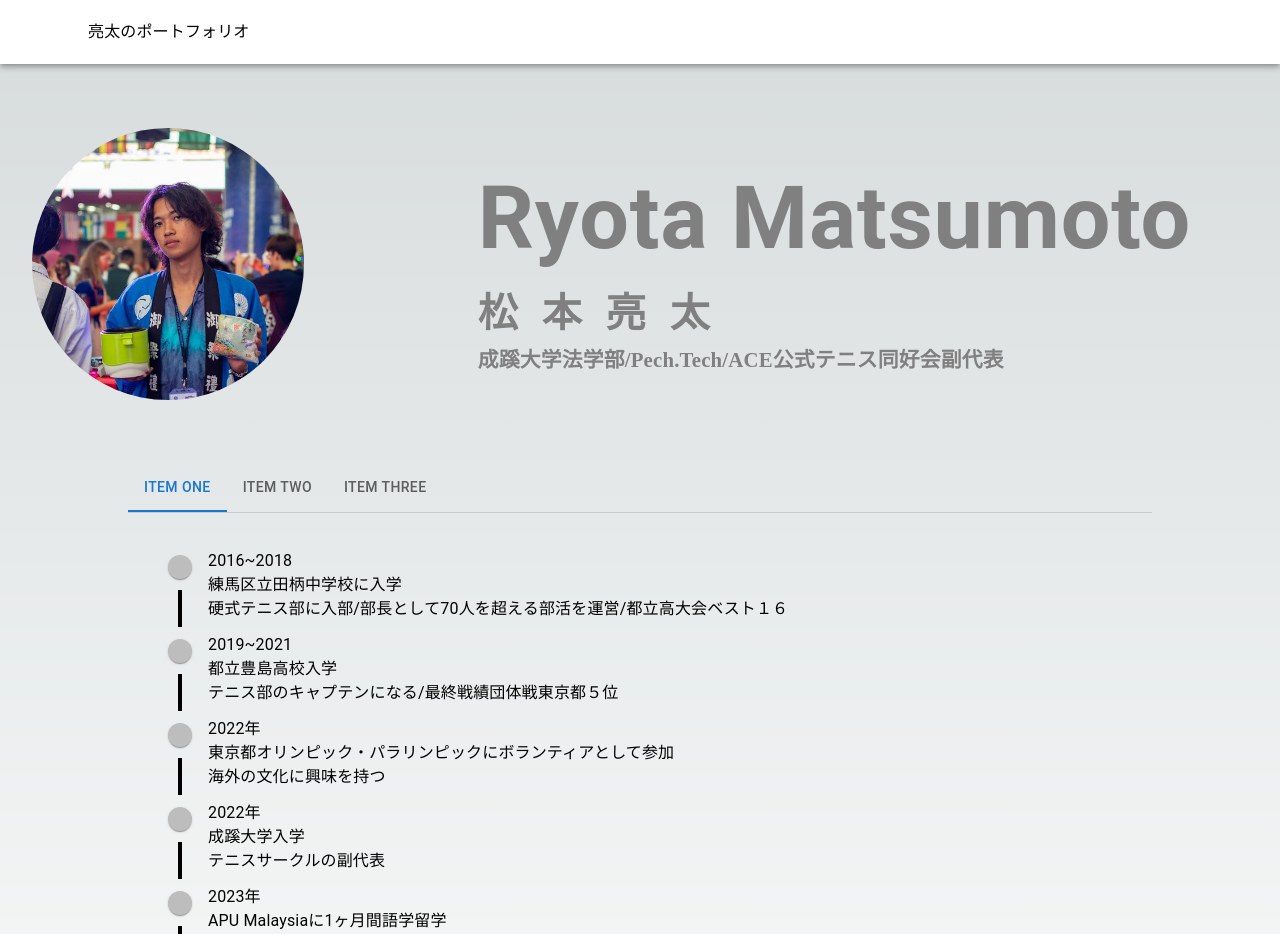
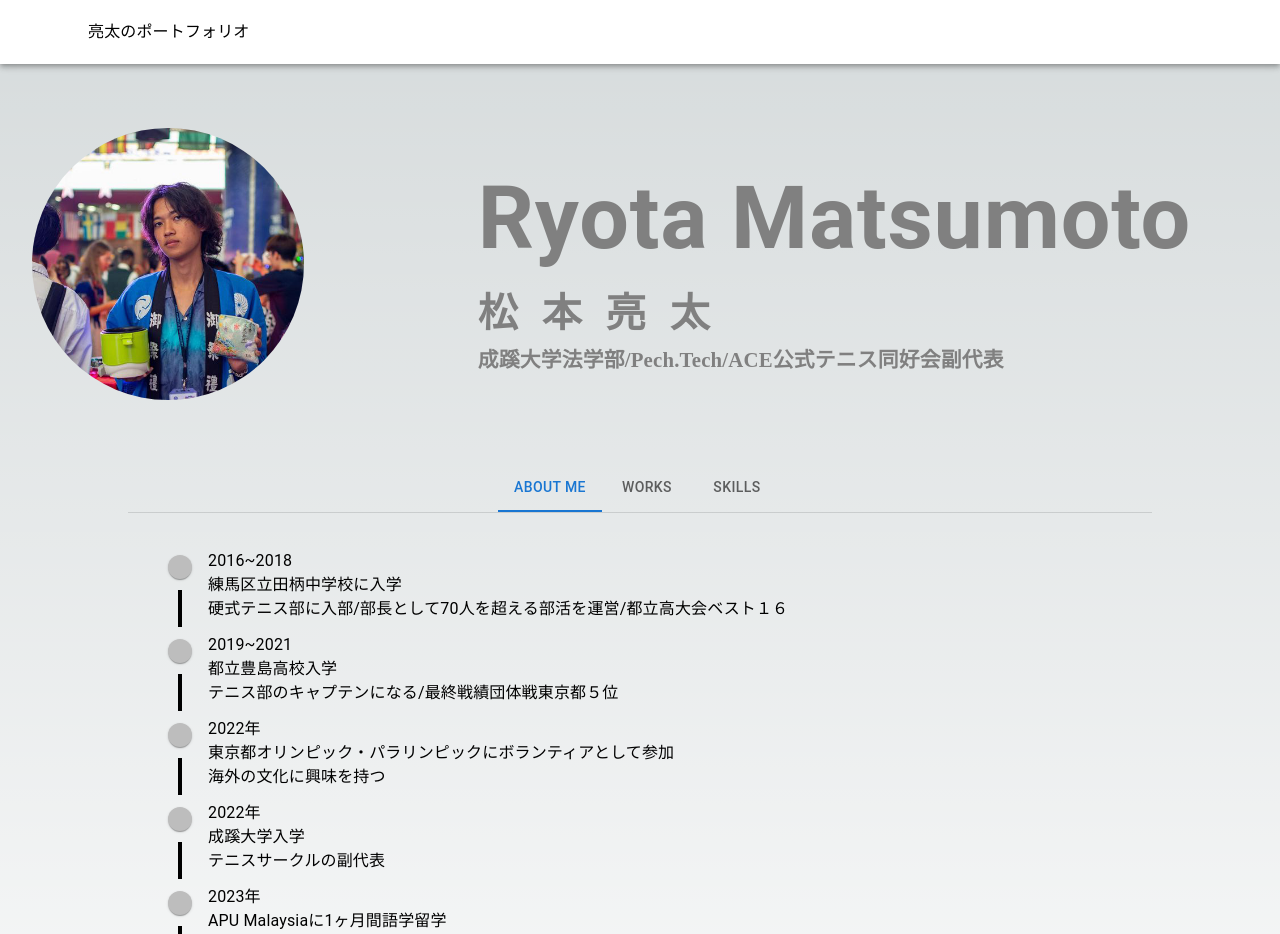
Before and after one commit to ryolingo/ryotaportfolio, a Next.js app: page / in a window 1280 px wide. Shown: the top 934 px of the page. Built offline with nearby package versions, Linux system fonts and the light colour scheme.

Commit message:
TabPanelを中央に配置

```diff
--- a/src/app/components/molecule/TabPanel.tsx
+++ b/src/app/components/molecule/TabPanel.tsx
@@ -3,8 +3,8 @@ import * as React from "react";
 import Tabs from "@mui/material/Tabs";
 import Tab from "@mui/material/Tab";
 import Box from "@mui/material/Box";
+import Works from "@/app/data/Works";
 import TimeLine from "./TimeLine";
-import Works from "@/app/data/Works";
 
 interface TabPanelProps {
   children?: React.ReactNode;
@@ -19,8 +19,8 @@ function CustomTabPanel(props: TabPanelProps) {
     <div
       role="tabpanel"
       hidden={value !== index}
-      id={`simple-tabpanel-${index}`}
-      aria-labelledby={`simple-tab-${index}`}
+      id={`simple-tabpanel-${index.toString}`}
+      aria-labelledby={`simple-tab-${index.toString}`}
       {...other}
     >
       {value === index && <Box sx={{ p: 3 }}>{children}</Box>}
@@ -46,22 +46,23 @@ export default function TabPanel() {
     <Box
       sx={{
         width: "100%",
+        display: "flex",
         justifyContent: "center",
-        display: "flex",
         alignItems: "center",
       }}
     >
-      <Box sx={{ width: "80%" }}>
+      <Box sx={{ width: "80%", margin: "0 auto" }}>
         <Box sx={{ borderBottom: 1, borderColor: "divider" }}>
           <Tabs
             value={value}
             onChange={handleChange}
             aria-label="basic tabs example"
             sx={{}}
+            centered
           >
-            <Tab label="Item One" {...a11yProps(0)} />
-            <Tab label="Item Two" {...a11yProps(1)} />
-            <Tab label="Item Three" {...a11yProps(2)} />
+            <Tab label="About Me" {...a11yProps(0)} />
+            <Tab label="Works" {...a11yProps(1)} />
+            <Tab label="Skills" {...a11yProps(2)} />
           </Tabs>
         </Box>
         <Box>
```
